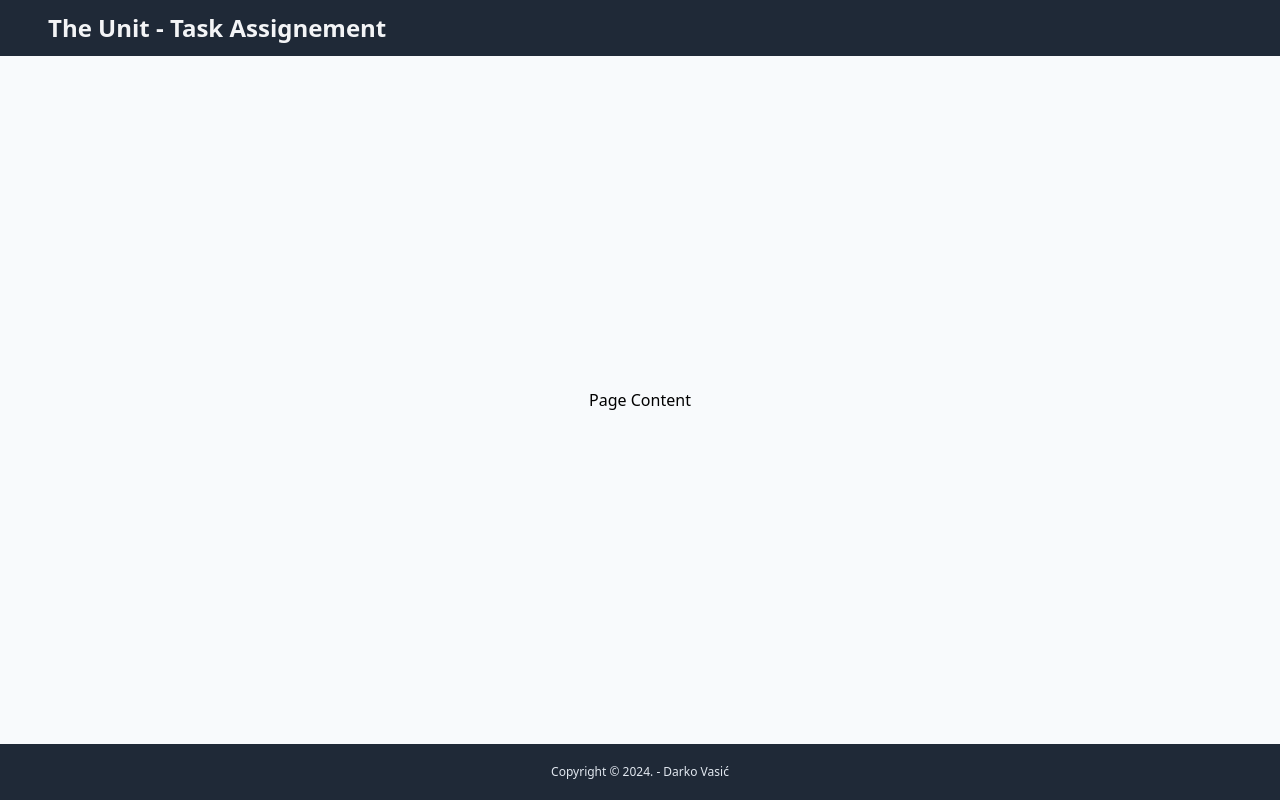
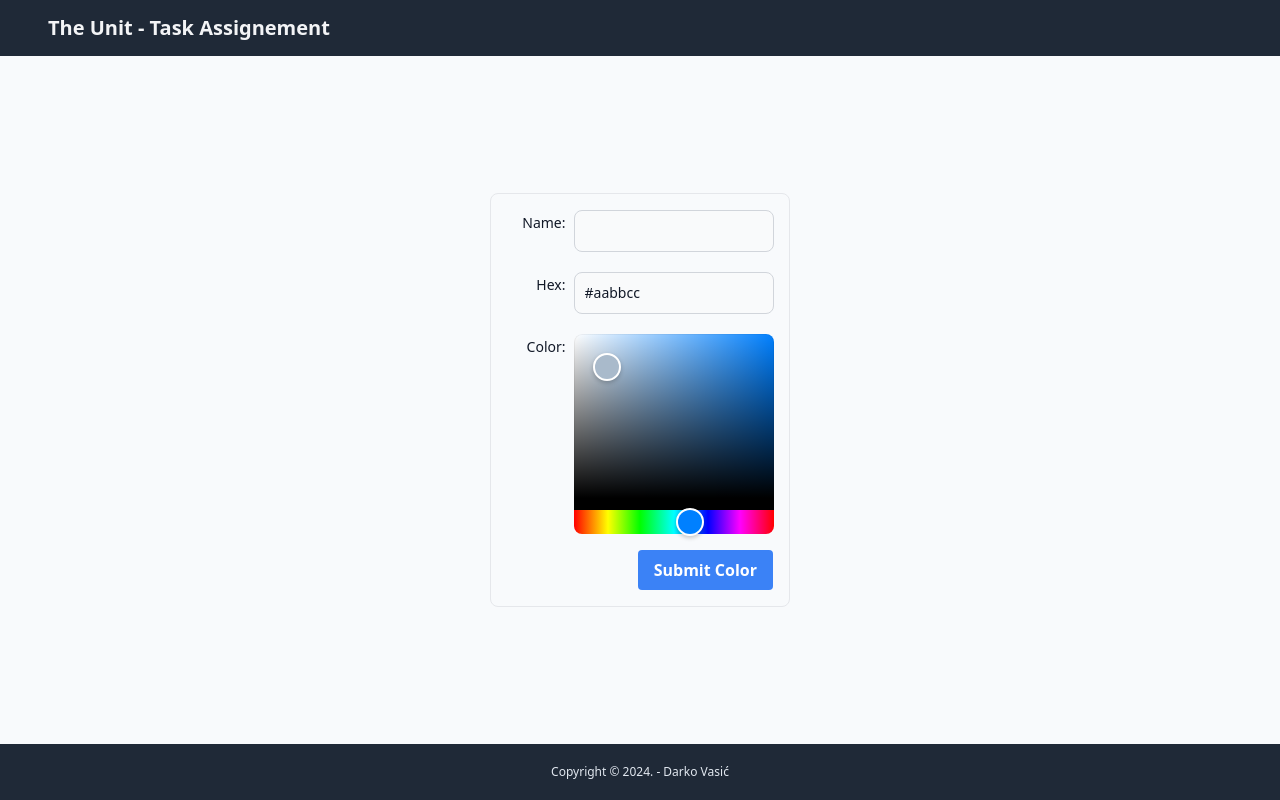
Before and after one commit to darkovasic/the-unit-nextjs, a Next.js app: page / in a window 1280 px wide. Built offline with nearby package versions, Linux system fonts and the light colour scheme.

Commit message:
color picker form

```diff
--- a/app/page.tsx
+++ b/app/page.tsx
@@ -1,5 +1,9 @@
+import ColorPicker from "@/components/ColorForm";
+
 export default function Home() {
   return (
-    <div className="flex justify-center items-center w-full">Page Content</div>
+    <div className="flex justify-center items-center w-full">
+      <ColorPicker />
+    </div>
   );
 }
--- /dev/null
+++ b/components/ColorForm.tsx
@@ -0,0 +1,40 @@
+"use client";
+
+import { useState } from "react";
+import { HexColorPicker } from "react-colorful";
+import Input from "@/components/Input";
+
+export default function ColorForm() {
+  const [color, setColor] = useState("#aabbcc");
+  const [colorName, setColorName] = useState("");
+
+  return (
+    <form className="w-[300px] border rounded-lg p-4">
+      <Input
+        label="Name:"
+        value={colorName}
+        onChange={(e) => setColorName(e.target.value)}
+      />
+      <Input
+        label="Hex:"
+        value={color}
+        onChange={(e) => setColor(e.target.value)}
+      />
+      <div className="flex">
+        <div className="w-1/4 text-right">
+          <label className="pr-2 text-sm font-medium text-gray-900 dark:text-white">
+            Color:
+          </label>
+        </div>
+        <div className="w-3/4 mb-4">
+          <HexColorPicker color={color} onChange={setColor} />
+        </div>
+      </div>
+      <div className="text-right">
+        <button className="bg-blue-500 hover:bg-blue-700 text-white font-bold py-2 px-4 rounded">
+          Submit Color
+        </button>
+      </div>
+    </form>
+  );
+}
--- a/components/Header.tsx
+++ b/components/Header.tsx
@@ -8,7 +8,7 @@ function Header() {
       className={`bg-gray-800 flex justify-between items-center h-14 px-8 py-4`}
     >
       <Link href="/" className="flex items-center">
-        <p className={`text-gray-100 ml-4 font-semibold text-2xl mr-auto`}>
+        <p className={`text-gray-100 ml-4 font-semibold text-xl mr-auto`}>
           The Unit - Task Assignement
         </p>
       </Link>
--- /dev/null
+++ b/components/Input.tsx
@@ -0,0 +1,43 @@
+import type { InputHTMLAttributes } from "react";
+
+function Input({
+  id,
+  // type,
+  // placeholder,
+  // defaultValue,
+  label,
+  // required,
+  // autoComplete,
+  // className,
+  ...props
+}: InputHTMLAttributes<HTMLInputElement> & { label?: string }) {
+  return (
+    <div className="flex items-start mb-4">
+      <div className="w-1/4 text-right">
+        {label && (
+          <label
+            htmlFor={id}
+            className="pr-2 text-sm font-medium text-gray-900 dark:text-white"
+          >
+            {label}
+          </label>
+        )}
+      </div>
+      <div className="w-3/4">
+        <input
+          // type={type}
+          name={id}
+          id={id}
+          // defaultValue={defaultValue}
+          // autoComplete={autoComplete}
+          className="mb-1 outline-none bg-gray-50 border border-gray-300 text-gray-900 text-sm rounded-lg focus:ring-1 w-[200px] focus:ring-blue-600 focus:border-blue-600 block p-2.5 dark:bg-gray-700 dark:border-gray-600 dark:placeholder-gray-400 dark:text-white dark:focus:ring-blue-500 dark:focus:border-blue-500"
+          // placeholder={placeholder}
+          // required={required}
+          {...props}
+        />
+      </div>
+    </div>
+  );
+}
+
+export default Input;
```
Also changed, not shown: package.json (+6 -5 lines), 1 other file (tests, documents, lock files or other folders).
